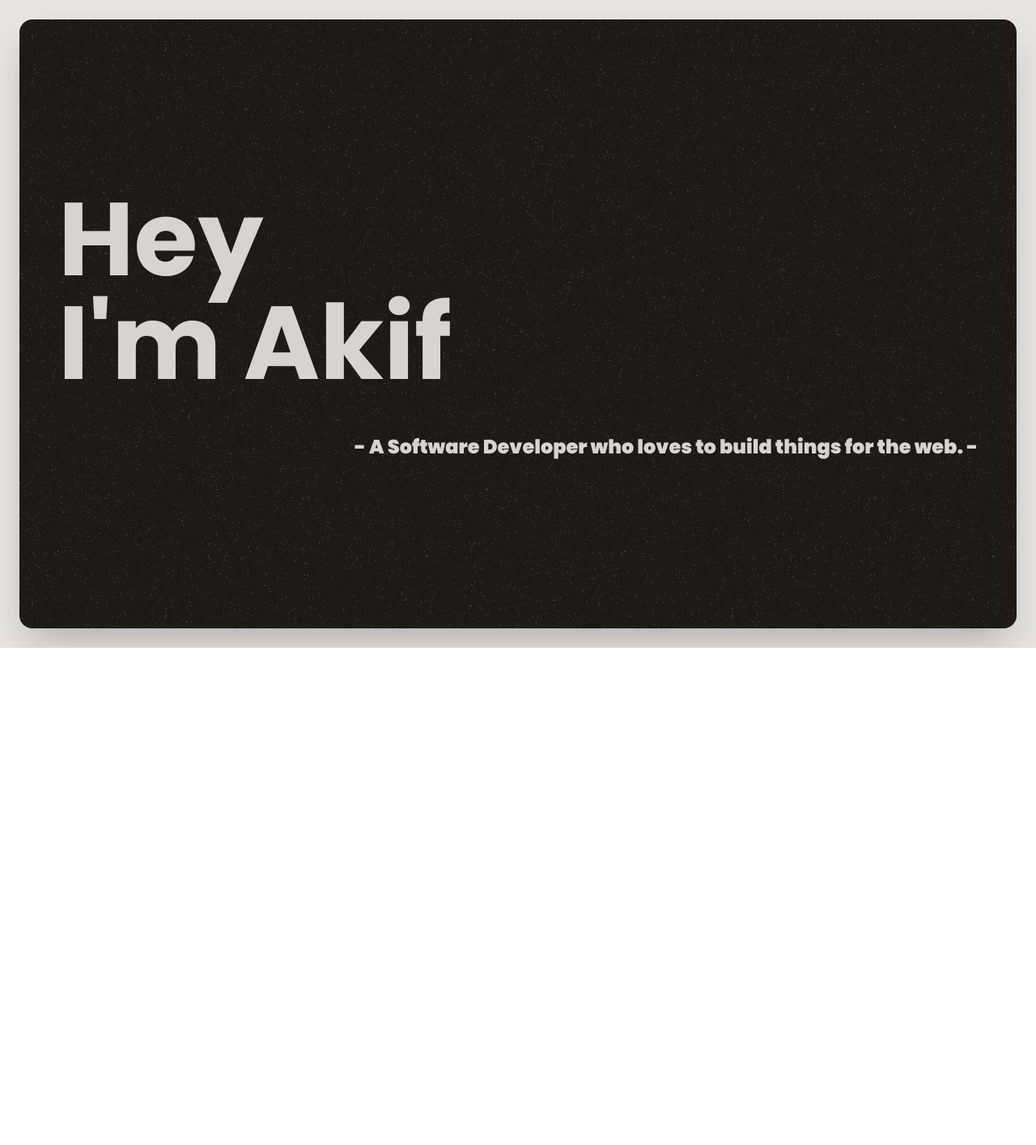
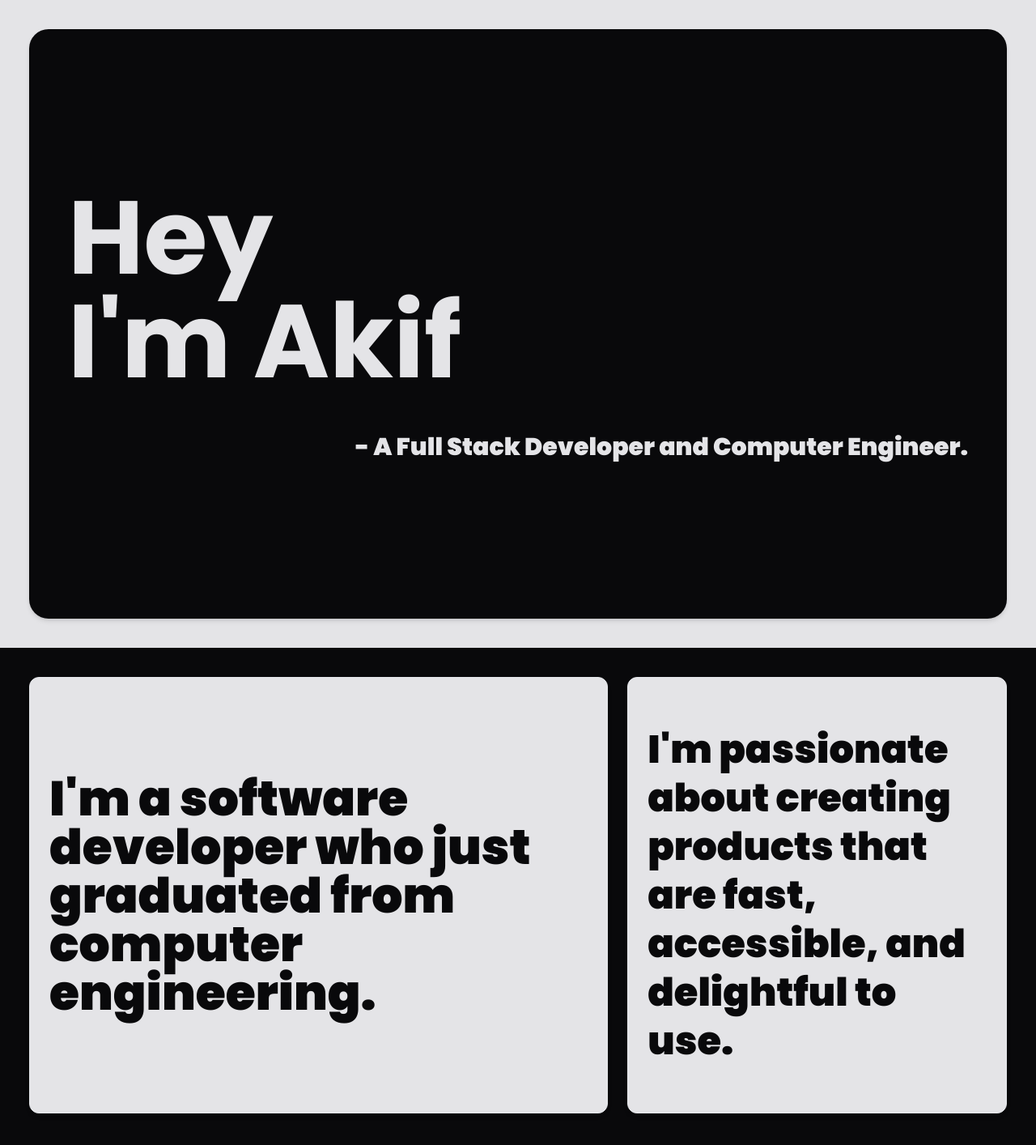
Before and after one commit to akifzdemir/akifozdemir.net, a Next.js app: page / in a window 1280 px wide. Shown: the top 1414 px of the page at 81% size. Before the commit the page ends 800 px from the top, so only its background shows below. Built offline with nearby package versions, Linux system fonts and the light colour scheme.

Commit message:
add about section, update colors

```diff
--- a/package.json
+++ b/package.json
@@ -9,11 +9,13 @@
     "lint": "next lint"
   },
   "dependencies": {
+    "clsx": "^2.1.1",
     "framer-motion": "^11.3.30",
     "geist": "^1.3.1",
     "next": "14.2.6",
     "react": "^18",
-    "react-dom": "^18"
+    "react-dom": "^18",
+    "tailwind-merge": "^2.5.2"
   },
   "devDependencies": {
     "@types/node": "^20",
--- a/src/app/globals.css
+++ b/src/app/globals.css
@@ -5,5 +5,4 @@
 
 
 .noise {
-    background-image: url("/noise.svg");
 }
--- a/src/app/layout.tsx
+++ b/src/app/layout.tsx
@@ -1,9 +1,7 @@
 import type { Metadata } from "next";
-import { Inter, Poppins } from "next/font/google";
-import { GeistSans } from "geist/font/sans";
+import { Poppins } from "next/font/google";
 import "./globals.css";
 
-const inter = Inter({ subsets: ["latin"] });
 const poppins = Poppins({
   subsets: ["latin"],
   weight: ["100", "200", "300", "400", "500", "600", "700", "800", "900"],
--- a/src/app/page.tsx
+++ b/src/app/page.tsx
@@ -1,19 +1,11 @@
+import About from "@/sections/home/about";
+import Intro from "@/sections/home/intro";
+
 export default function Home() {
   return (
-    <main className="flex h-screen  bg-stone-200 flex-col items-center p-6">
-      <div
-        className="bg-stone-900 font-black
-         h-full w-full flex flex-col gap-12 px-12 items-center shadow-2xl justify-center
-       rounded-2xl text-stone-300 noise"
-      >
-        <div className="flex flex-col self-start text-9xl gap-0 font-bold ">
-          <span className="">Hey</span>
-          <span className="">I&apos;m Akif</span>
-        </div>
-        <p className="text-2xl self-end font-base">
-          - A Software Developer who loves to build things for the web. -
-        </p>
-      </div>
+    <main className="min-h-screen flex flex-col">
+      <Intro />
+      <About />
     </main>
   );
 }
--- /dev/null
+++ b/src/components/card.tsx
@@ -0,0 +1,22 @@
+"use client";
+
+import React, { useCallback, useEffect } from "react";
+import { motion, useMotionTemplate, useMotionValue } from "framer-motion";
+
+import { cn } from "@/lib/utils";
+
+export default function Card({
+  children,
+  className,
+}: Readonly<{ children: React.ReactNode; className?: string }>) {
+  return (
+    <div
+      className={cn(
+        "relative flex px-6 size-full overflow-hidden rounded-xl shadow-md py-6 items-center justify-center bg-zinc-200 border text-zinc-950",
+        className
+      )}
+    >
+      <div className="relative z-10">{children}</div>
+    </div>
+  );
+}
--- /dev/null
+++ b/src/lib/utils.ts
@@ -0,0 +1,6 @@
+import clsx, { ClassValue } from "clsx";
+import { twMerge } from "tailwind-merge";
+
+export function cn(...inputs: ClassValue[]) {
+  return twMerge(clsx(inputs));
+}
--- /dev/null
+++ b/src/sections/home/about.tsx
@@ -0,0 +1,26 @@
+import Card from "@/components/card";
+import Image from "next/image";
+
+export default function About() {
+  return (
+    <div
+      className="bg-zinc-950 font-light items-center
+     grid grid-cols-5 gap-6 text-zinc-950  h-screen p-9"
+    >
+      <Card className="col-span-3 font-black text-6xl">
+        I&apos;m a software developer who just graduated from computer
+        engineering.
+      </Card>
+      <Card className="col-span-2 font-black text-5xl leading-tight">
+        <p>
+          I&apos;m passionate about creating products that are fast, accessible,
+          and delightful to use.
+        </p>
+      </Card>
+      <p>
+        I&apos;m currently working on my personal projects and looking for new
+        opportunities.
+      </p>
+    </div>
+  );
+}
--- /dev/null
+++ b/src/sections/home/intro.tsx
@@ -0,0 +1,19 @@
+export default function Intro() {
+  return (
+    <div className="flex h-screen bg-zinc-200 flex-col  items-center p-9">
+      <div
+        className="bg-zinc-950 font-black
+        h-full w-full flex flex-col gap-12 px-12 items-center shadow-md justify-center
+   rounded-3xl text-zinc-200 noise"
+      >
+        <div className="flex flex-col self-start text-9xl gap-0 font-bold ">
+          <span className="">Hey</span>
+          <span className="">I&apos;m Akif</span>
+        </div>
+        <p className="text-3xl self-end">
+          - A Full Stack Developer and Computer Engineer.
+        </p>
+      </div>
+    </div>
+  );
+}
--- a/tailwind.config.ts
+++ b/tailwind.config.ts
@@ -5,6 +5,7 @@ const config: Config = {
     "./src/pages/**/*.{js,ts,jsx,tsx,mdx}",
     "./src/components/**/*.{js,ts,jsx,tsx,mdx}",
     "./src/app/**/*.{js,ts,jsx,tsx,mdx}",
+    "./src/sections/**/*.{js,ts,jsx,tsx,mdx}",
   ],
   theme: {
     extend: {
```
Also changed, not shown: 1 other file (tests, documents, lock files or other folders).
